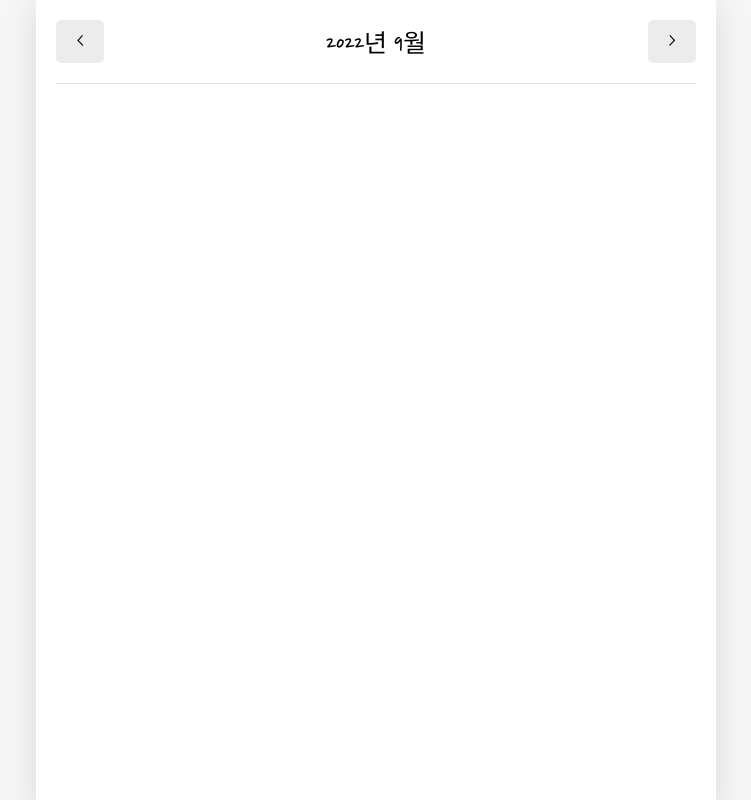
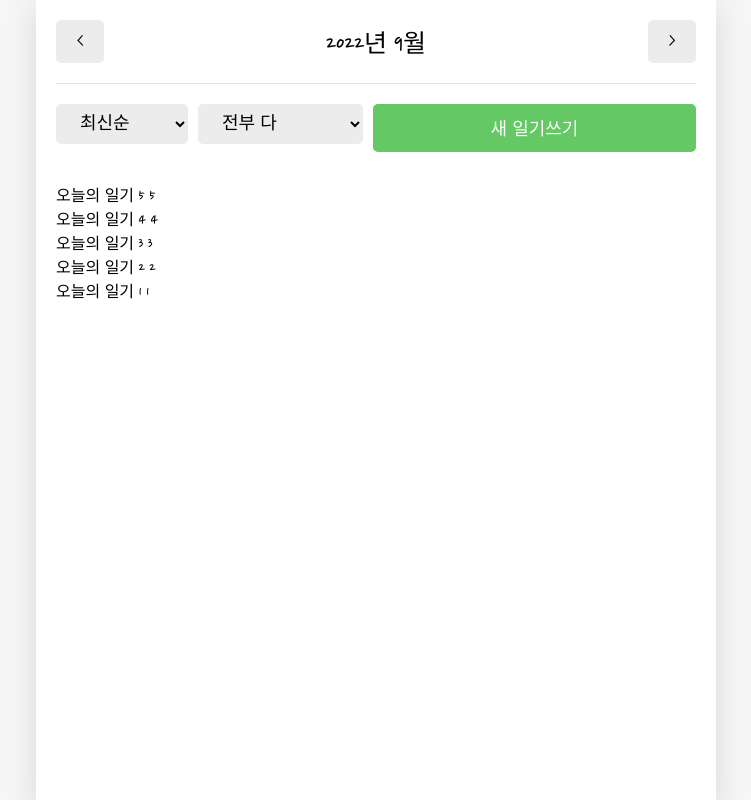
Before and after one commit to hiimhl/Emotion_Diary_App, a React (Create React App) app: page / in a window 1280 px wide. Shown: the whole page, without its empty margins (264-1015 px from the left). Built offline with nearby package versions, Linux system fonts and the light colour scheme; a web font is replaced by a local one.

Commit message:
filter option + css

```diff
--- a/src/App.css
+++ b/src/App.css
@@ -98,3 +98,33 @@ header .head_btn_right {
 header button {
   font-family: var(--nanum-font);
 }
+
+/* DiaryList */
+.DiaryList .menu_wrapper {
+  margin-top: 20px;
+  margin-bottom: 30px;
+
+  display: flex;
+  justify-content: space-between;
+}
+
+.DiaryList .menu_wrapper .right_col {
+  flex-grow: 1;
+}
+
+.DiaryList .menu_wrapper .right_col button {
+  width: 100%;
+}
+
+.DiaryList .ControlMenu {
+  margin-right: 10px;
+  border: none;
+  border-radius: 5px;
+  background-color: #ececec;
+
+  padding: 10px 20px;
+
+  cursor: pointer;
+  font-family: var(--nanum-font);
+  font-size: 18px;
+}
--- a/src/App.js
+++ b/src/App.js
@@ -55,7 +55,7 @@ const dummyData = [
     id: 3,
     emotion: 3,
     content: "오늘의 일기 3",
-    date: 1662117800415,
+    date: 1662117800495,
   },
   {
     id: 4,
--- /dev/null
+++ b/src/components/DiaryList.js
@@ -0,0 +1,103 @@
+import { useState } from "react";
+import MyButton from "./MyButton";
+import { useNavigate } from "react-router-dom";
+
+const sortOptionList = [
+  { value: "latest", name: "최신순" },
+  { value: "oldest", name: "오래된 순" },
+];
+
+const filterOption = [
+  { value: "all", name: "전부 다" },
+  { value: "good", name: "좋은 감정만" },
+  { value: "bad", name: "안좋은 감정만" },
+];
+
+function ControlMenu({ value, onChange, optionList }) {
+  return (
+    <select
+      className="ControlMenu"
+      value={value}
+      onChange={(e) => onChange(e.target.value)}
+    >
+      {optionList.map((it, index) => (
+        <option value={it.value} key={index}>
+          {it.name}
+        </option>
+      ))}
+    </select>
+  );
+}
+
+function DiaryList(props) {
+  const navigate = useNavigate();
+  const [sortType, setSortType] = useState("latest");
+  const [filter, setFilter] = useState("all");
+
+  const getProcessedDiaryList = () => {
+    const filterCallBack = (item) => {
+      if (filter === "good") {
+        return parseInt(item.emotion) <= 3;
+      } else {
+        return parseInt(item.emotion) > 3;
+      }
+    };
+
+    // props.diaryList 대신 전달
+    const compare = (a, b) => {
+      if (sortType === "latest") {
+        return parseInt(b.date) - parseInt(a.date);
+        //문자열 => 숫자
+      } else {
+        return parseInt(a.date) - parseInt(b.date);
+      }
+    };
+
+    const copyList = JSON.parse(JSON.stringify(props.diaryList));
+
+    const filteredList =
+      filter === "all" ? copyList : copyList.filter((it) => filterCallBack(it));
+
+    // Sort
+    const sortedList = filteredList.sort(compare);
+    return sortedList;
+  };
+
+  return (
+    <div className="DiaryList">
+      <div className="menu_wrapper">
+        <div className="left_col">
+          <ControlMenu
+            value={sortType}
+            onChange={setSortType}
+            optionList={sortOptionList}
+          />
+          <ControlMenu
+            value={filter}
+            onChange={setFilter}
+            optionList={filterOption}
+          />
+        </div>
+        <div className="right_col">
+          <MyButton
+            text={"새 일기쓰기"}
+            type={"positive"}
+            onClick={() => navigate("./new")}
+          />
+        </div>
+      </div>
+
+      {getProcessedDiaryList().map((it) => (
+        <div key={it.id}>
+          {it.content} {it.emotion}
+        </div>
+      ))}
+    </div>
+  );
+}
+
+DiaryList.defaultProps = {
+  diaryList: [],
+};
+
+export default DiaryList;
--- a/src/pages/Home.js
+++ b/src/pages/Home.js
@@ -2,6 +2,7 @@ import { useState, useContext, useEffect } from "react";
 import MyHeader from "../components/MyHeader";
 import MyButton from "../components/MyButton";
 import { DiaryStateContext } from "../App";
+import DiaryList from "../components/DiaryList";
 
 //
 function Home() {
@@ -57,6 +58,7 @@ function Home() {
         leftChild={<MyButton text={"<"} onClick={decreaseMonth} />}
         rightChild={<MyButton text={">"} onClick={increaseMonth} />}
       />
+      <DiaryList diaryList={data} />
     </div>
   );
 }
```
